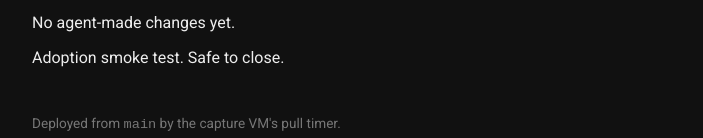
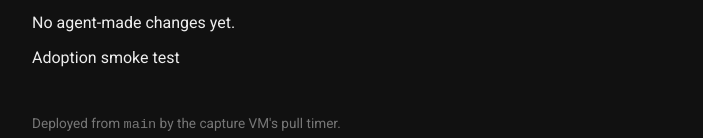
Before and after one commit to josephcarey/capture-sandbox, a website: page index.html in a window 1280 px wide. Shown: the part 296-434 px from the top of the page, without its empty margins (288-991 px from the left). Drawn offline with nearby package versions, Linux system fonts and the light colour scheme.

Commit message:
fix: remove unnecessary phrase from adoption smoke test text
Co-authored-by: aider (ollama_chat/qwen2.5-coder:32b) <aider@aider.chat>

```diff
--- a/index.html
+++ b/index.html
@@ -23,7 +23,7 @@
 <p id="current-date"></p>
 <p id="fun-greeting"></p>
 <p id="changes">No agent-made changes yet.</p>
-<p>Adoption smoke test. Safe to close.</p>
+<p>Adoption smoke test</p>
 <footer>Deployed from <code>main</code> by the capture VM's pull timer.</footer>
 <script>
   // Function to get a fun greeting
```
